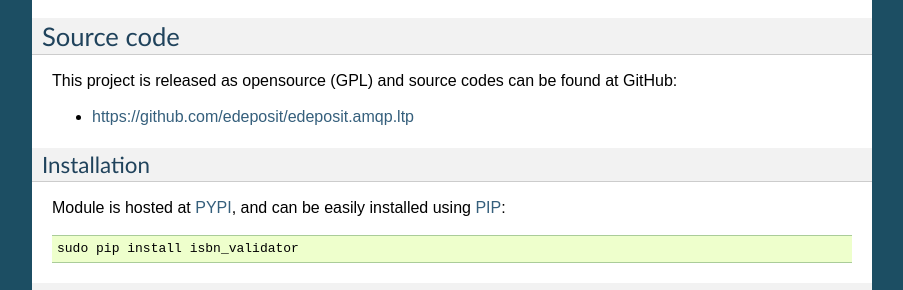
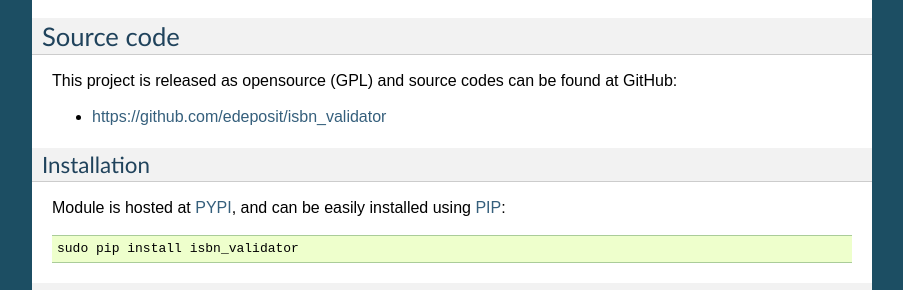
Before and after one commit to GLMeece/isbn_validator, a Sphinx documentation site: the page built from docs/index.rst, in a window 1280 px wide. Shown: the part 743-1033 px from the top of the page, without its empty margins (198-1101 px from the left). Built offline with Sphinx 7.4.7, drawn with Linux system fonts in a browser that asks for light colours; some of the changed lines change nothing that is shown.

Commit message:
Fixed bad backlink in documentation.

```diff
--- a/docs/index.rst
+++ b/docs/index.rst
@@ -47,7 +47,7 @@ Source code
 This project is released as opensource (GPL) and source codes can be found at
 GitHub:
 
-- https://github.com/edeposit/edeposit.amqp.ltp
+- https://github.com/edeposit/isbn_validator
 
 Installation
 ++++++++++++
```
